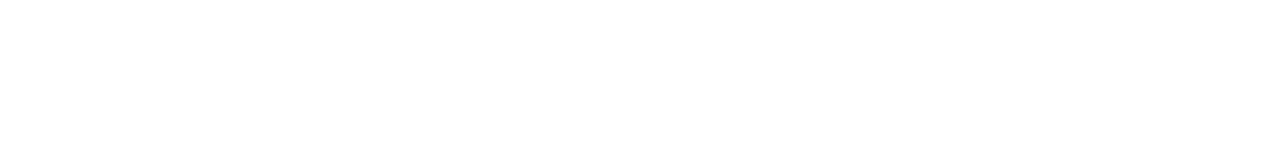
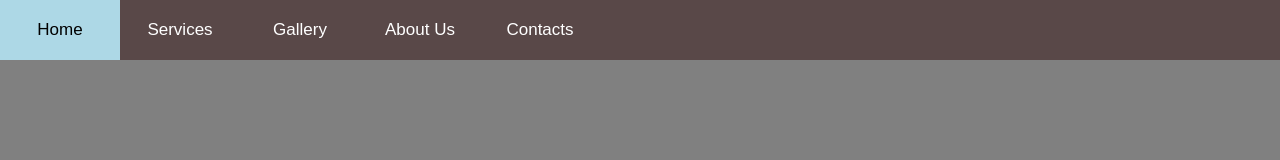
Before and after one commit to Faihope/Event-organizer, a plain HTML site: page index.html in a window 1280 px wide. Drawn offline with Linux system fonts and the light colour scheme.

Commit message:
It will add and style the navbar

```diff
--- a/index.html
+++ b/index.html
@@ -4,9 +4,25 @@
     <meta charset="UTF-8">
     <meta http-equiv="X-UA-Compatible" content="IE=edge">
     <meta name="viewport" content="width=device-width, initial-scale=1.0">
-    <title>Document</title>
+    <title>Nomads Event Organizer</title>
+    <link rel="stylesheet" href="style.css">
 </head>
 <body>
+    <nav>
+<ul>
+    <li><a href="#">Home</a></li>
+    <li><a href="#">Services</a></li>
+    <li><a href="#">Gallery</a></li>
+    <li><a href="#">About Us</a></li>
+    <li><a href="#">Contacts</a></li>
+</ul>
+
+    </nav>
+    <div class="container">
+        <div class="gallery">
+
+        </div>
+    </div>
 
 </body>
 </html>
--- a/style.css
+++ b/style.css
@@ -0,0 +1,39 @@
+*{
+  box-sizing: border-box;
+}
+body{
+    margin: 0;
+    background: gray;
+}
+nav{
+  background-color: #594848;
+  width: 100%;
+  overflow: auto;
+
+}
+
+ul{
+    margin: 0;
+    padding: 0;
+    list-style: none;
+
+}
+li{
+float: left;
+}
+nav a{
+    width: 120px;
+    display: block;
+    text-decoration: none;
+    text-align: center;
+    background: #594848;
+    font-size: 17px;
+    color: white;
+    padding: 20px 10px;
+    font-family: Arial;
+
+}
+nav a:hover{
+    background: lightblue;
+    color: black;
+}
```
